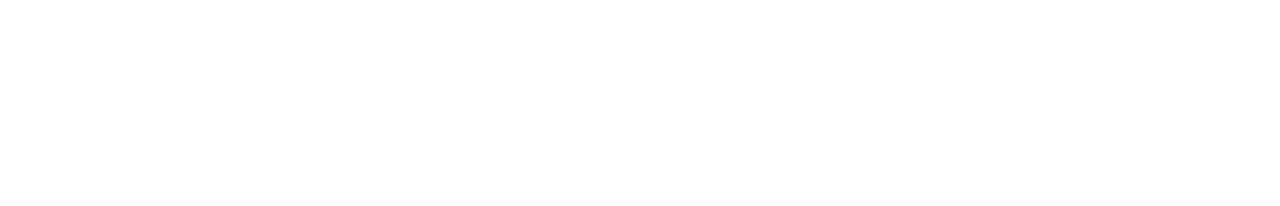
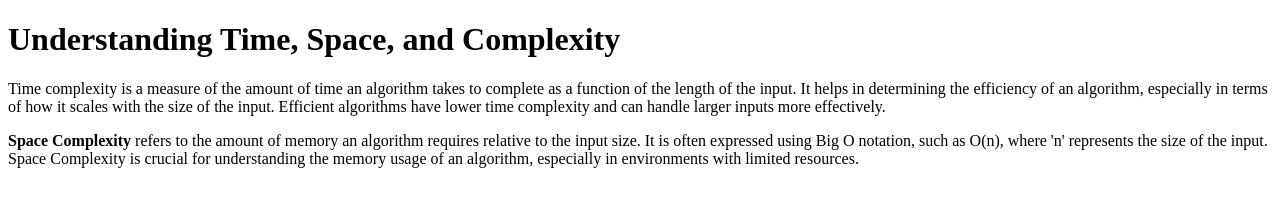
Before and after one commit to acciojob/time-and-space-complexity-shaloojais8876, a website: page main.html in a window 1280 px wide. Drawn offline with Linux system fonts and the light colour scheme.

Commit message:
created a submission

```diff
--- a/main.html
+++ b/main.html
@@ -8,6 +8,12 @@
 
 <body>
 	<!-- the entire body must be written by student -->
+	 <h1>Understanding Time, Space, and Complexity</h1>
+
+    <p>Time complexity is a measure of the amount of time an algorithm takes to complete as a function of the length of the input. It helps in determining the efficiency of an algorithm, especially in terms of how it scales with the size of the input. Efficient algorithms have lower time complexity and can handle larger inputs more effectively.</p>
+
+    <p><b>Space Complexity</b> refers to the amount of memory an algorithm requires relative to the input size. It is often expressed using Big O notation, such as O(n), where 'n' represents the size of the input. Space Complexity is crucial for understanding the memory usage of an algorithm, especially in environments with limited resources.</p>
+</body>
     <script type="text/javascript" src="./script.js">
 </script>
 
```
